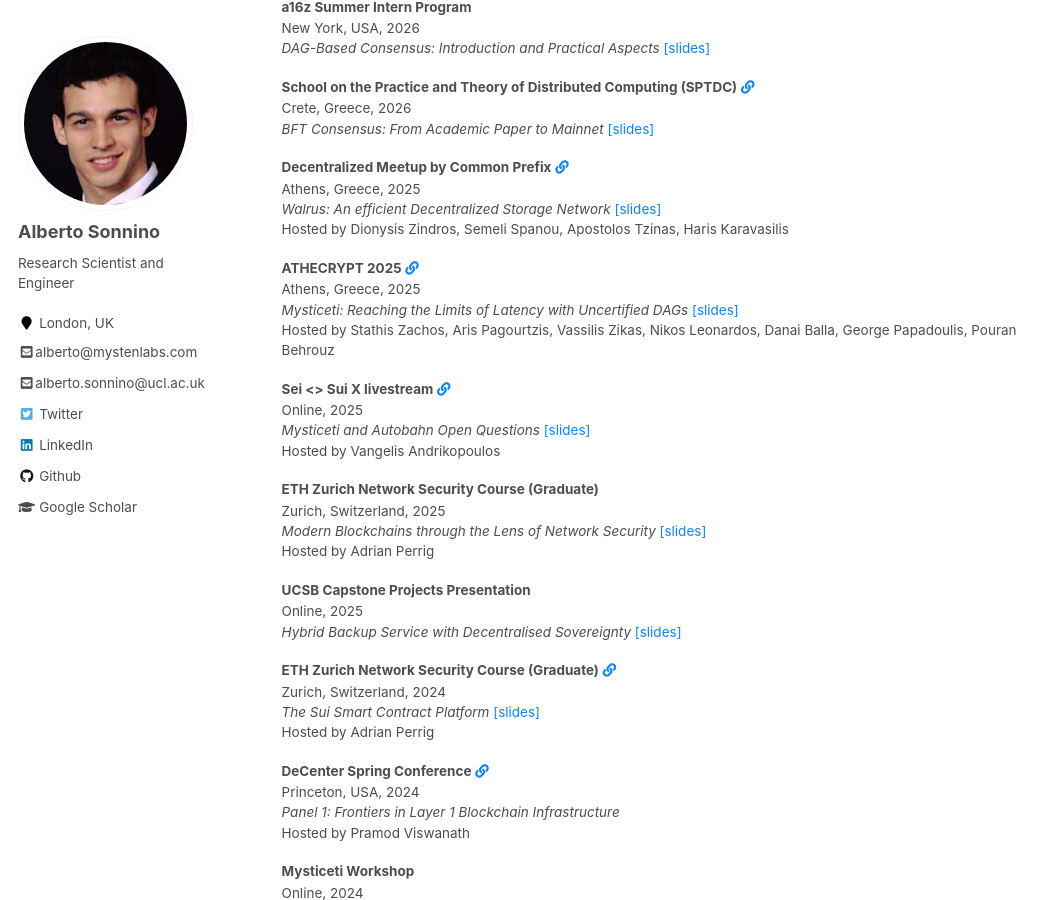
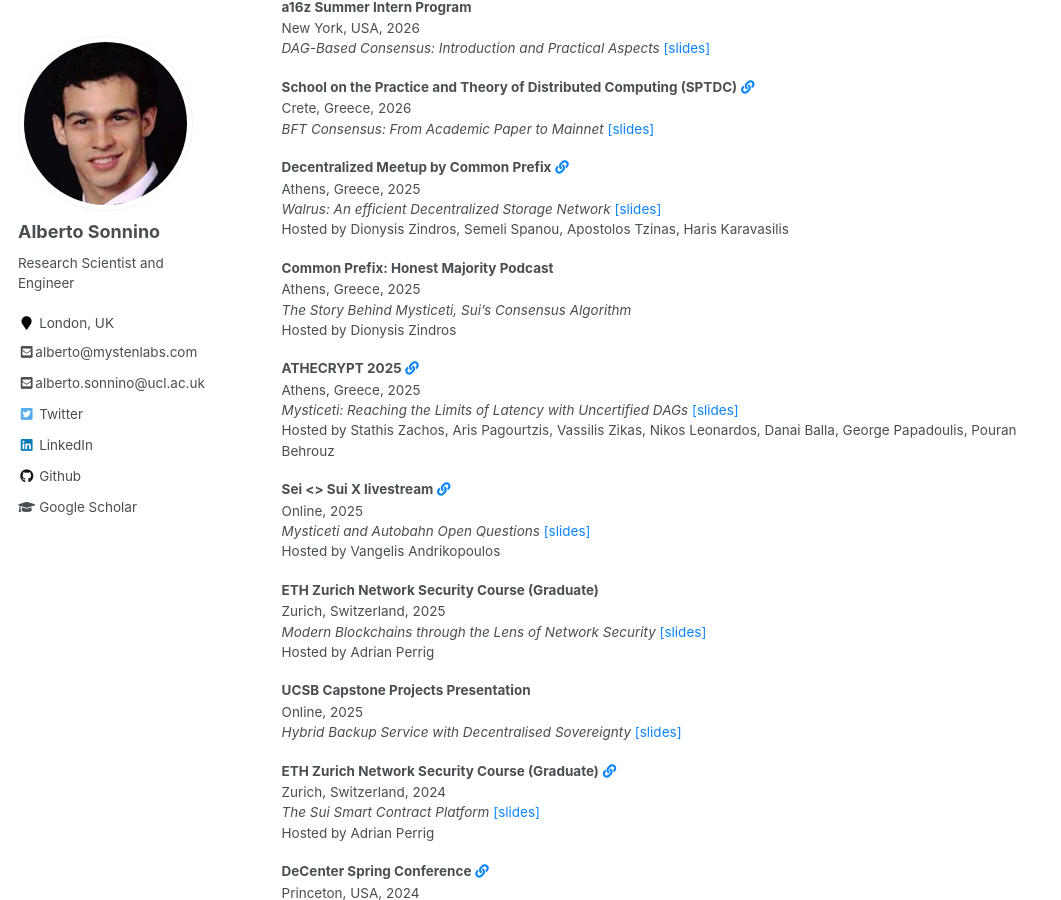
Before and after one commit to asonnino/asonnino.github.io, a Jekyll site: the page built from _pages/talks.md, in a window 1280 px wide and 900 px high, scrolled down 474 px. Shown: the whole window, without its empty margins (0-1061 px from the left). Built offline with Jekyll 4.4.1, drawn with Linux system fonts in a browser that asks for light colours.

Commit message:
feat: add common prefix event

```diff
--- a/_data/talks.json
+++ b/_data/talks.json
@@ -812,6 +812,15 @@
   },
   {
     "category": "invited",
+    "title": "The Story Behind Mysticeti, Sui’s Consensus Algorithm",
+    "event": "Common Prefix: Honest Majority Podcast",
+    "location": "Athens, Greece",
+    "date": 2025,
+    "hosts": ["Dionysis Zindros"],
+    "video": "https://www.youtube.com/watch?v=nuVSIOw5CA8"
+  },
+  {
+    "category": "invited",
     "title": "Modern Blockchains through the Lens of System Security",
     "event": "UCL Information Security Guest Lecture",
     "location": "London, United Kingdom",
```
